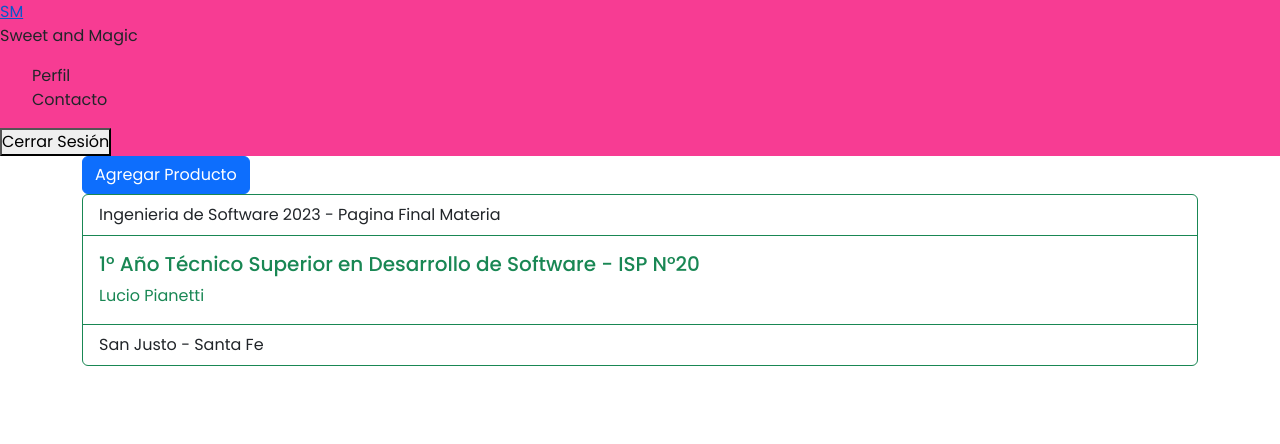
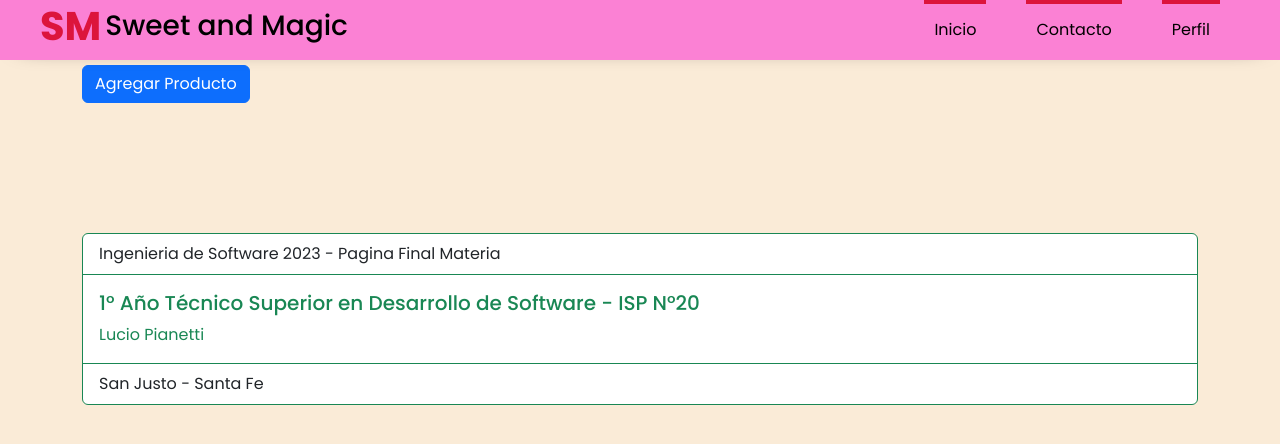
Before and after one commit to LucioP7/PaginaFinal, a plain HTML site: page index.html in a window 1280 px wide. Drawn offline with nearby package versions, Linux system fonts and the light colour scheme; some packages are replaced by stand-ins of ours; no server answers; a script that the page names is missing.

Commit message:
TieneFallosCuandoDescubraQueRompiLoSuboBien

```diff
--- a/css/styles.css
+++ b/css/styles.css
@@ -3,13 +3,110 @@
 *{
     margin: 0;
     padding: 0;
+    box-sizing: border-box;
     text-decoration: none;
-    list-style: none;
     font-family: 'Poppins', sans-serif;
 }
 
 header{
+    position: fixed;
+    display: flex;
+    align-items: center;
+    top: 0;
+    left: 0;
+    width: 100%;
+    height: 60px;
+    background: rgb(251, 129, 212);
+    box-shadow: 0 4px 25px -22px black;
+    z-index: 2;
+}
+
+.header-content{
+    width: 1200px;
+    margin: auto;
+    display: flex;
+    justify-content: space-between;
+}
+
+.logo{
+    height: 60px;
+    display: flex;
+    justify-content: space-around;
+    align-items: center;
+}
+
+.logo h1{
+    color: crimson;
+}
+
+.logo h3{
+    color: black;
+    padding-left: 4px;
+}
+
+#a{
+    text-decoration: none;
+    color: black;
+}
+
+.menu{
+    height: 60px;
+
+}
+
+.menu nav{
     height: 100%;
+}
+
+.menu nav ul{
+    height: 100%;
+    display: flex;
+    list-style: none;
+    margin: 0;
+    padding: 0;
+}
+
+.menu nav ul li{
+    height: 100%;
+    margin: 0px 20px;
+    display: flex;
+    justify-content: center;
+    align-items: center;
+    position: relative;
+}
+
+.menu-selected:before{
+    content: '';
     width: 100%;
-    background-color: rgb(247, 60, 147);
+    height: 4px;
+    background: crimson;
+    position: absolute;
+    top: 0;
+    left: 0;
 }
+
+.menu nav ul li a{
+    color: crimson;
+    transition: color 300ms;
+    display: block;
+    padding: 10px;
+}
+
+.menu nav ul li a:hover{
+    color: crimson;
+    background-color: #555;
+}
+
+.menu .text-menu-selected{
+    color: crimson;
+}
+
+.container{
+    margin-top: 65px;;
+}
+
+#contenedorProductos{
+    display: grid;
+    gap: 10px;
+    grid-template-columns: repeat(3, 1fr);
+}
--- a/index.html
+++ b/index.html
@@ -3,6 +3,7 @@
 <head>
     <meta charset="UTF-8">
     <meta name="viewport" content="width=device-width, initial-scale=1.0">
+    <meta http-equiv="X-UA-Compatible" content="ie=edge">
     <link rel="stylesheet" href="css/styles.css">
     <link href="https://cdn.jsdelivr.net/npm/bootstrap@5.3.0/dist/css/bootstrap.min.css" rel="stylesheet" integrity="sha384-9ndCyUaIbzAi2FUVXJi0CjmCapSmO7SnpJef0486qhLnuZ2cdeRhO02iuK6FUUVM" crossorigin="anonymous">
     <script src="https://cdn.jsdelivr.net/npm/bootstrap@5.3.0/dist/js/bootstrap.bundle.min.js" integrity="sha384-geWF76RCwLtnZ8qwWowPQNguL3RmwHVBC9FhGdlKrxdiJJigb/j/68SIy3Te4Bkz" crossorigin="anonymous"></script>
@@ -10,21 +11,26 @@
     <script src="js/app.js" defer></script>
     <title>Sweet and Magic</title>
 </head>
-<body>
+<body style="background-color: antiquewhite;">
 
     <header>
-      <div class="logo-marca">
-        <a href="index.html" id="logo">SM</a>
-        <p href="index.html" id="marca">Sweet and Magic</p>
-      </div>
-      <div class="Perfil-Contacto">
-        <ul>
-            <li>Perfil</li>
-            <li>Contacto</li>
-        </ul>
-      </div>
-      <div>
-        <button>Cerrar Sesión</button>
+
+      <div class="header-content">
+
+        <div class="logo">
+          <h1><b>SM</b></h1>
+          <h3>Sweet and Magic</h3>
+        </div>
+
+        <div class="menu">
+          <nav>
+            <ul>
+              <li class="menu-selected"><a href="index.html" class="text-menu-selected" id="a">Inicio</a></li>
+              <li class="menu-selected"><a href="#" class="text-menu-selected" id="a">Contacto</a></li>
+              <li class="menu-selected"><a href="#" class="text-menu-selected" id="a">Perfil</a></li>
+            </ul>
+          </nav>
+        </div>
       </div>
     </header>
 
--- a/js/app.js
+++ b/js/app.js
@@ -113,4 +113,4 @@ editarProducto:(idProductoAEditar)=>{
         });
         }
 }
-    appproductos.listarProductos();
+appproductos.listarProductos();
```
Also changed, not shown: img/menu.png (added).
